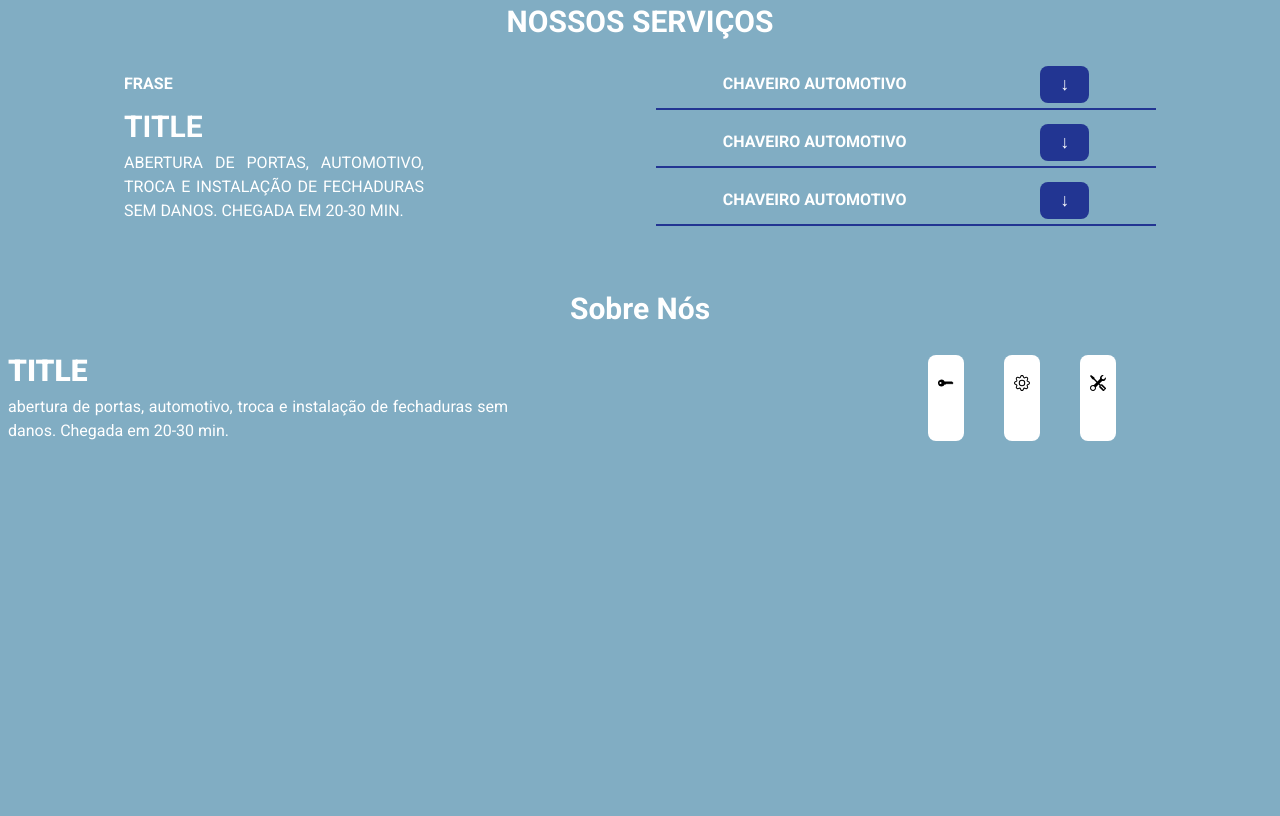
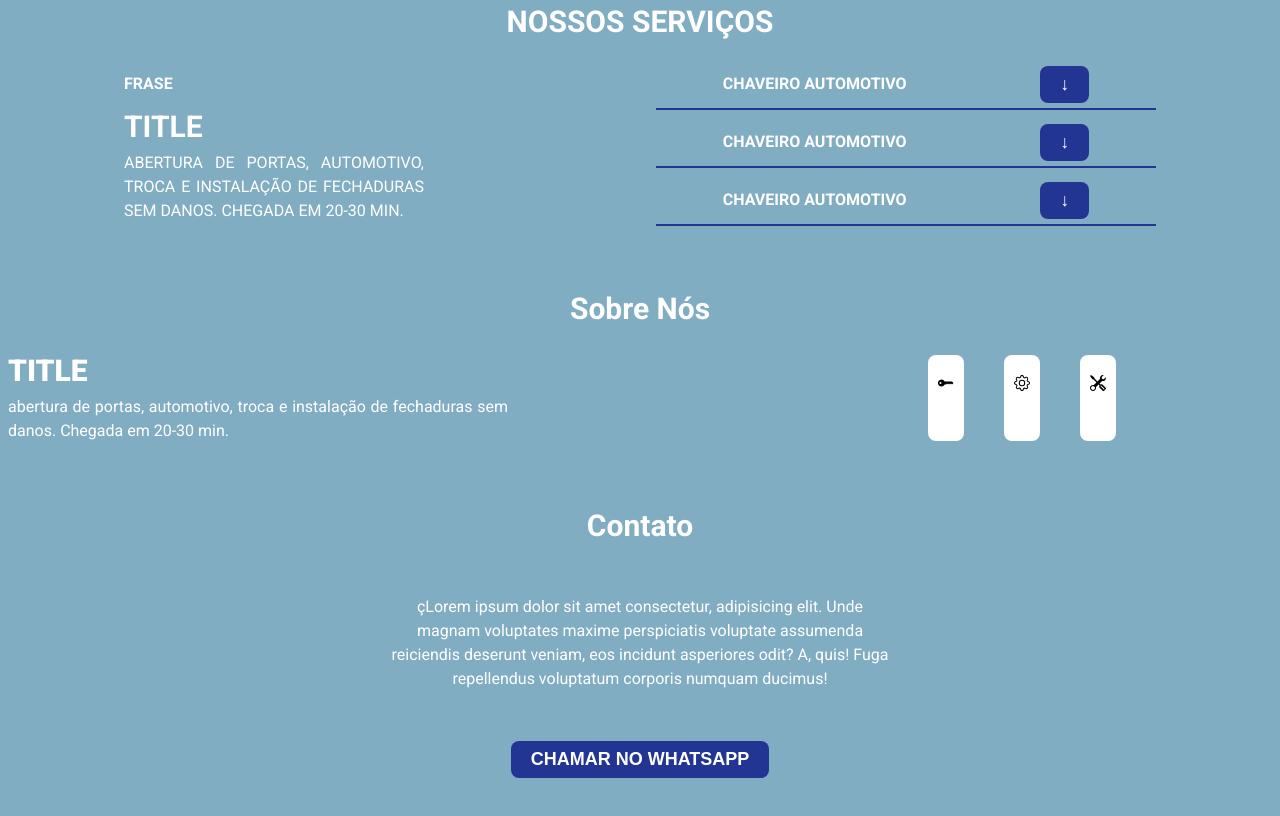
Before and after one commit to ViniNas01/LandingPageChaveiro, a website: page view/index.html in a window 1280 px wide. Shown: the part 1320-2136 px from the top of the page. Before the commit the page ends 1827 px from the top, so only its background shows below. Drawn offline with Linux system fonts and the light colour scheme.

Commit message:
feat: Adicionando a seção CONTATO

```diff
--- a/view/index.html
+++ b/view/index.html
@@ -175,8 +175,13 @@
             </div>
         </section>
 
-
-        <section class="contact"></section>
+        <section class="contact">
+            <div class="container flex">
+                <h2>Contato</h2>
+                <p>çLorem ipsum dolor sit amet consectetur, adipisicing elit. Unde magnam voluptates maxime perspiciatis voluptate assumenda reiciendis deserunt veniam, eos incidunt asperiores odit? A, quis! Fuga repellendus voluptatum corporis numquam ducimus!</p>
+                <button>Chamar no Whatsapp</button>
+            </div>
+        </section>
     </main>
 </body>
 
--- a/view/style.css
+++ b/view/style.css
@@ -358,6 +358,21 @@ button {
     border-radius: 8px;
 }
 
+.contact {
+    text-align: center;
+}
+
+.contact .flex {
+    display: flex;
+    flex-direction: column;
+    align-items: center;
+    gap: 50px;
+    margin: 40px 0;
+}
+
+.contact p {
+    max-width: 500px;
+}
 
 
 
```
